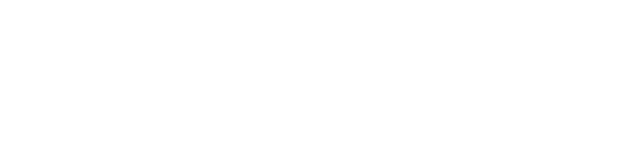
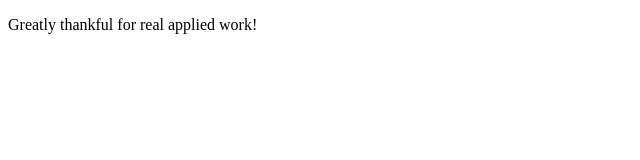
Before and after one commit to geekwise-alonzo-yrigollen/sample-template, a plain HTML site: page index.html in a window 1280 px wide. Shown: the whole page, without its empty margins (0-640 px from the left). Drawn offline with Linux system fonts and the light colour scheme.

Commit message:
proposal submitted

```diff
--- a/index.html
+++ b/index.html
@@ -8,6 +8,9 @@
 
     </header>
     <main>
+        <p>
+            Greatly thankful for real applied work!
+        </p>
 
     </main>
     </body>
```
